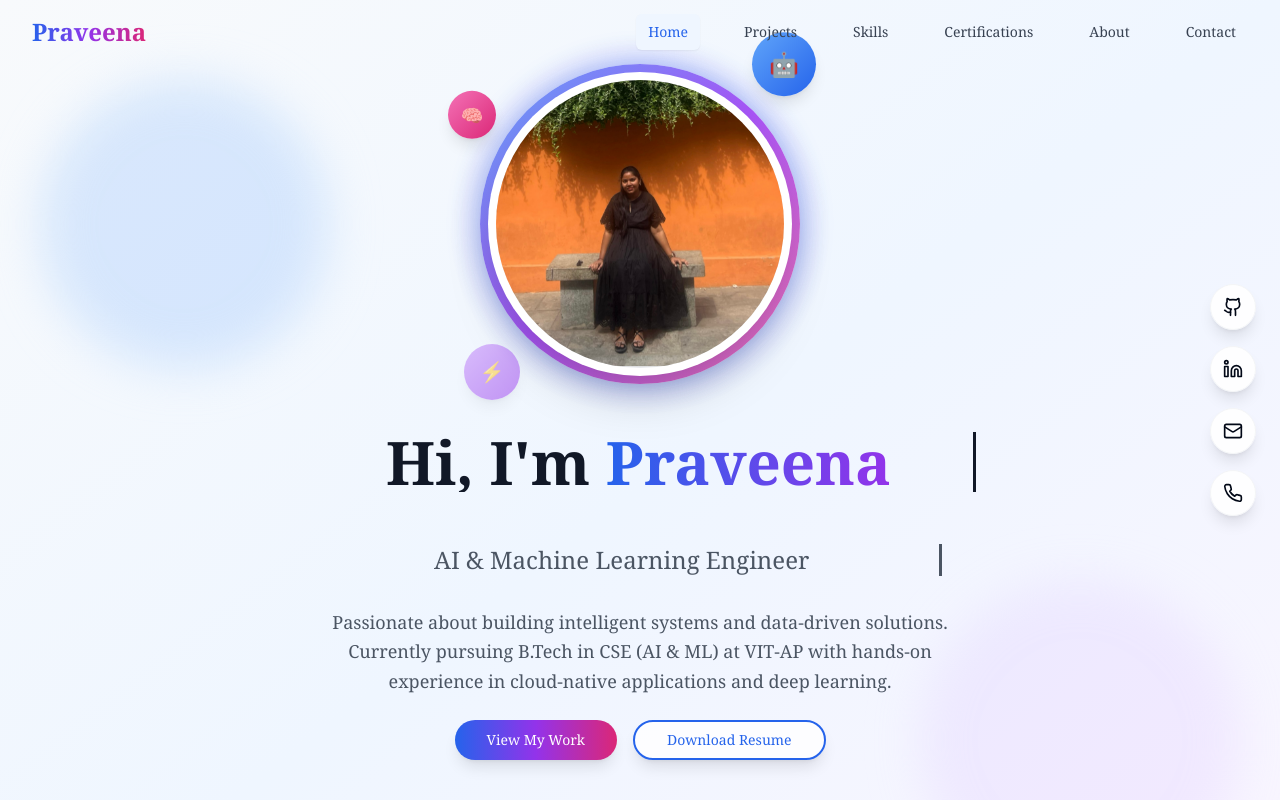
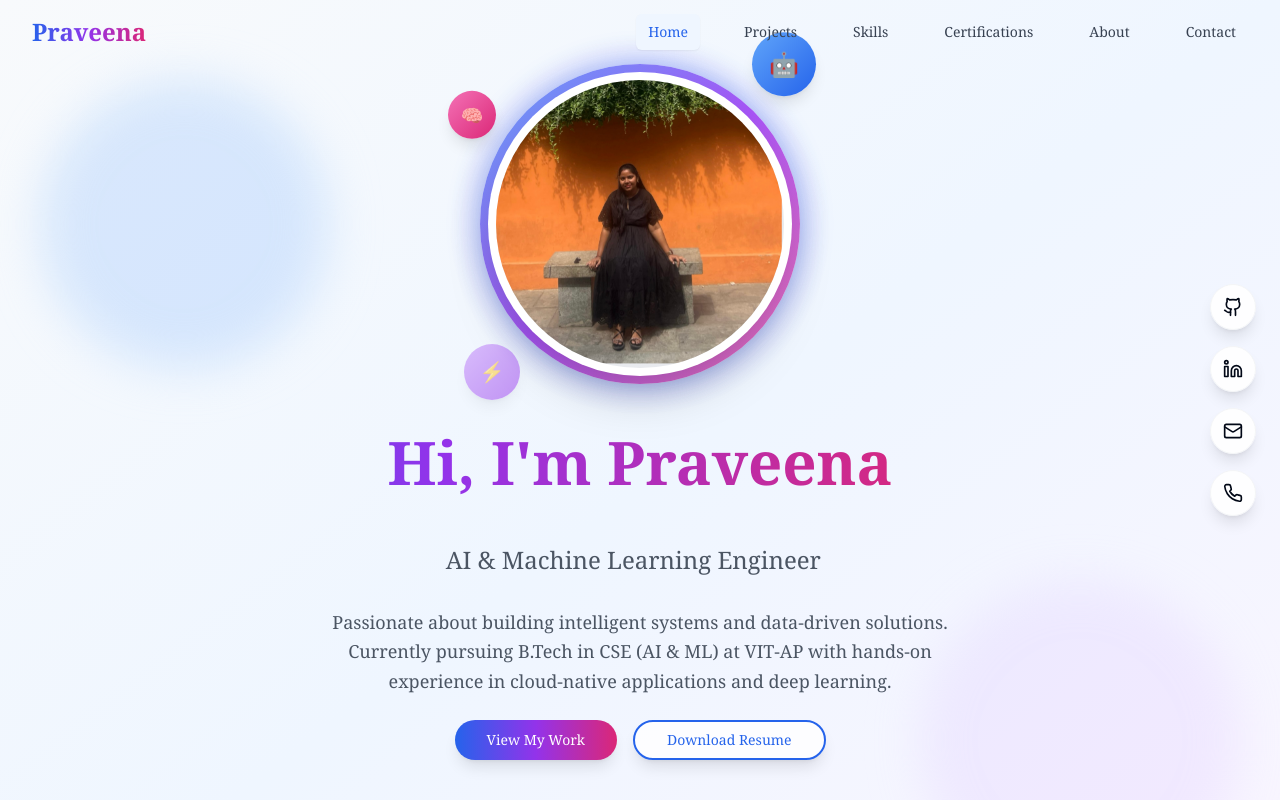
Before and after one commit to VEMURI-PRAVEENA/Praveena_portfolio, a React (Vite) app: page / in a window 1280 px wide. Shown: the top 800 px of the page. Built offline with nearby package versions, Linux system fonts and the light colour scheme; a web font is replaced by a local one.

Commit message:
Enhance hero section animations
Implement profile picture and hero text animations for a more engaging user experience.

```diff
--- a/src/components/Hero.tsx
+++ b/src/components/Hero.tsx
@@ -1,17 +1,16 @@
-
 import { useState, useEffect } from "react";
 import { ArrowDown, Github, Linkedin, Mail, Phone } from "lucide-react";
 import { Button } from "@/components/ui/button";
 
 const Hero = () => {
   const [isVisible, setIsVisible] = useState(false);
-  const [textIndex, setTextIndex] = useState(0);
-  const [showTypewriter, setShowTypewriter] = useState(false);
+  const [typewriterText1, setTypewriterText1] = useState("");
+  const [typewriterText2, setTypewriterText2] = useState("");
+  const [showCursor1, setShowCursor1] = useState(true);
+  const [showCursor2, setShowCursor2] = useState(false);
 
-  const typewriterTexts = [
-    "Hi, I'm Praveena",
-    "AI & Machine Learning Engineer"
-  ];
+  const text1 = "Hi, I'm Praveena";
+  const text2 = "AI & Machine Learning Engineer";
 
   useEffect(() => {
     const timer = setTimeout(() => setIsVisible(true), 300);
@@ -19,12 +18,52 @@ const Hero = () => {
   }, []);
 
   useEffect(() => {
-    if (isVisible) {
-      const typewriterTimer = setTimeout(() => {
-        setShowTypewriter(true);
-      }, 800);
-      return () => clearTimeout(typewriterTimer);
-    }
+    if (!isVisible) return;
+
+    const runTypewriterAnimation = () => {
+      // Reset states
+      setTypewriterText1("");
+      setTypewriterText2("");
+      setShowCursor1(true);
+      setShowCursor2(false);
+
+      // Type first text
+      let i = 0;
+      const typeText1 = () => {
+        if (i < text1.length) {
+          setTypewriterText1(text1.slice(0, i + 1));
+          i++;
+          setTimeout(typeText1, 100);
+        } else {
+          // Hide first cursor and start second text after a brief pause
+          setTimeout(() => {
+            setShowCursor1(false);
+            setShowCursor2(true);
+
+            // Type second text
+            let j = 0;
+            const typeText2 = () => {
+              if (j < text2.length) {
+                setTypewriterText2(text2.slice(0, j + 1));
+                j++;
+                setTimeout(typeText2, 80);
+              } else {
+                // Keep cursor blinking for a moment, then restart the whole animation
+                setTimeout(() => {
+                  runTypewriterAnimation();
+                }, 5000);
+              }
+            };
+            typeText2();
+          }, 500);
+        }
+      };
+      typeText1();
+    };
+
+    // Start the animation after initial delay
+    const initialTimer = setTimeout(runTypewriterAnimation, 800);
+    return () => clearTimeout(initialTimer);
   }, [isVisible]);
 
   const scrollToProjects = () => {
@@ -44,20 +83,20 @@ const Hero = () => {
       <div className="max-w-7xl mx-auto relative z-10">
         <div className="flex flex-col items-center text-center space-y-12">
 
-          {/* Profile Image - Now at the top */}
+          {/* Profile Image with Enhanced Animations */}
           <div
             className={`transition-all duration-1000 ${
               isVisible ? "opacity-100 scale-100 translate-y-0" : "opacity-0 scale-95 translate-y-8"
             }`}
           >
             <div className="relative group">
-              <div className="w-64 h-64 md:w-80 md:h-80 rounded-full bg-gradient-to-br from-blue-400 via-purple-500 to-pink-400 p-2 animate-pulse-glow">
+              <div className="w-64 h-64 md:w-80 md:h-80 rounded-full bg-gradient-to-br from-blue-400 via-purple-500 to-pink-400 p-2 animate-pulse-glow profile-container">
                 <div className="w-full h-full rounded-full bg-white p-2 shadow-2xl group-hover:shadow-purple-200 transition-all duration-500">
-                  <div className="w-full h-full rounded-full overflow-hidden bg-gradient-to-br from-gray-100 to-gray-200 group-hover:scale-105 transition-transform duration-500">
+                  <div className="w-full h-full rounded-full overflow-hidden bg-gradient-to-br from-gray-100 to-gray-200 group-hover:scale-105 transition-transform duration-500 profile-image">
                     <img
                       src="/lovable-uploads/8053af38-8789-4260-a47c-0d37687a1fee.png"
                       alt="Praveena Vemuri"
-                      className="w-full h-full object-cover animate-float"
+                      className="w-full h-full object-cover animate-gentle-float"
                     />
                   </div>
                 </div>
@@ -76,7 +115,7 @@ const Hero = () => {
             </div>
           </div>
 
-          {/* Animated Text Content */}
+          {/* Animated Text Content with Typewriter Effect */}
           <div
             className={`space-y-6 transition-all duration-1000 delay-500 ${
               isVisible ? "opacity-100 translate-y-0" : "opacity-0 translate-y-10"
@@ -85,22 +124,19 @@ const Hero = () => {
             <div className="space-y-4">
               {/* Typewriter Animation */}
               <div className="min-h-[4rem] md:min-h-[6rem]">
-                {showTypewriter && (
-                  <h1 className="text-4xl md:text-6xl font-bold text-gray-900 leading-tight typewriter-animation">
-                    Hi, I'm{" "}
-                    <span className="bg-gradient-to-r from-blue-600 via-purple-600 to-pink-600 bg-clip-text text-transparent animate-gradient">
-                      Praveena
-                    </span>
-                  </h1>
-                )}
+                <h1 className="text-4xl md:text-6xl font-bold text-gray-900 leading-tight">
+                  <span className="bg-gradient-to-r from-blue-600 via-purple-600 to-pink-600 bg-clip-text text-transparent animate-gradient">
+                    {typewriterText1}
+                  </span>
+                  {showCursor1 && <span className="animate-blink-cursor">|</span>}
+                </h1>
               </div>
 
               <div className="min-h-[2rem] md:min-h-[3rem]">
-                {showTypewriter && (
-                  <h2 className="text-xl md:text-2xl text-gray-600 font-medium typewriter-animation-delayed">
-                    AI & Machine Learning Engineer
-                  </h2>
-                )}
+                <h2 className="text-xl md:text-2xl text-gray-600 font-medium">
+                  {typewriterText2}
+                  {showCursor2 && <span className="animate-blink-cursor">|</span>}
+                </h2>
               </div>
 
               <p className="text-lg text-gray-600 max-w-2xl mx-auto leading-relaxed animate-fade-in-up delay-1000">
--- a/src/index.css
+++ b/src/index.css
@@ -92,7 +92,49 @@ All colors MUST be HSL.
   }
 }
 
-/* Custom Animations */
+/* Enhanced Custom Animations */
+@keyframes gentle-float {
+  0%, 100% {
+    transform: translateY(0px) translateX(0px);
+  }
+  25% {
+    transform: translateY(-8px) translateX(4px);
+  }
+  50% {
+    transform: translateY(-12px) translateX(0px);
+  }
+  75% {
+    transform: translateY(-8px) translateX(-4px);
+  }
+}
+
+@keyframes hover-lift {
+  0% {
+    transform: translateY(0px) scale(1);
+  }
+  100% {
+    transform: translateY(-15px) scale(1.08);
+  }
+}
+
+@keyframes glow-pulse {
+  0%, 100% {
+    box-shadow: 0 0 20px rgba(59, 130, 246, 0.4), 0 0 40px rgba(147, 51, 234, 0.2);
+  }
+  50% {
+    box-shadow: 0 0 40px rgba(59, 130, 246, 0.8), 0 0 60px rgba(147, 51, 234, 0.5), 0 0 80px rgba(236, 72, 153, 0.3);
+  }
+}
+
+@keyframes blink-cursor {
+  0%, 50% {
+    opacity: 1;
+  }
+  51%, 100% {
+    opacity: 0;
+  }
+}
+
 @keyframes float {
   0%, 100% { transform: translateY(0px); }
   50% { transform: translateY(-10px); }
@@ -129,6 +171,11 @@ All colors MUST be HSL.
   51%, 100% { border-color: currentColor; }
 }
 
+/* Animation Classes */
+.animate-gentle-float {
+  animation: gentle-float 8s ease-in-out infinite;
+}
+
 .animate-float {
   animation: float 6s ease-in-out infinite;
 }
@@ -144,6 +191,19 @@ All colors MUST be HSL.
 
 .animate-fade-in-up {
   animation: fade-in-up 0.6s ease-out forwards;
+}
+
+.animate-blink-cursor {
+  animation: blink-cursor 1s infinite;
+}
+
+/* Profile Image Hover Effects */
+.profile-container:hover .profile-image {
+  animation: hover-lift 0.6s ease-out forwards;
+}
+
+.profile-container:hover {
+  animation: glow-pulse 2s ease-in-out infinite;
 }
 
 .typewriter-animation {
```
